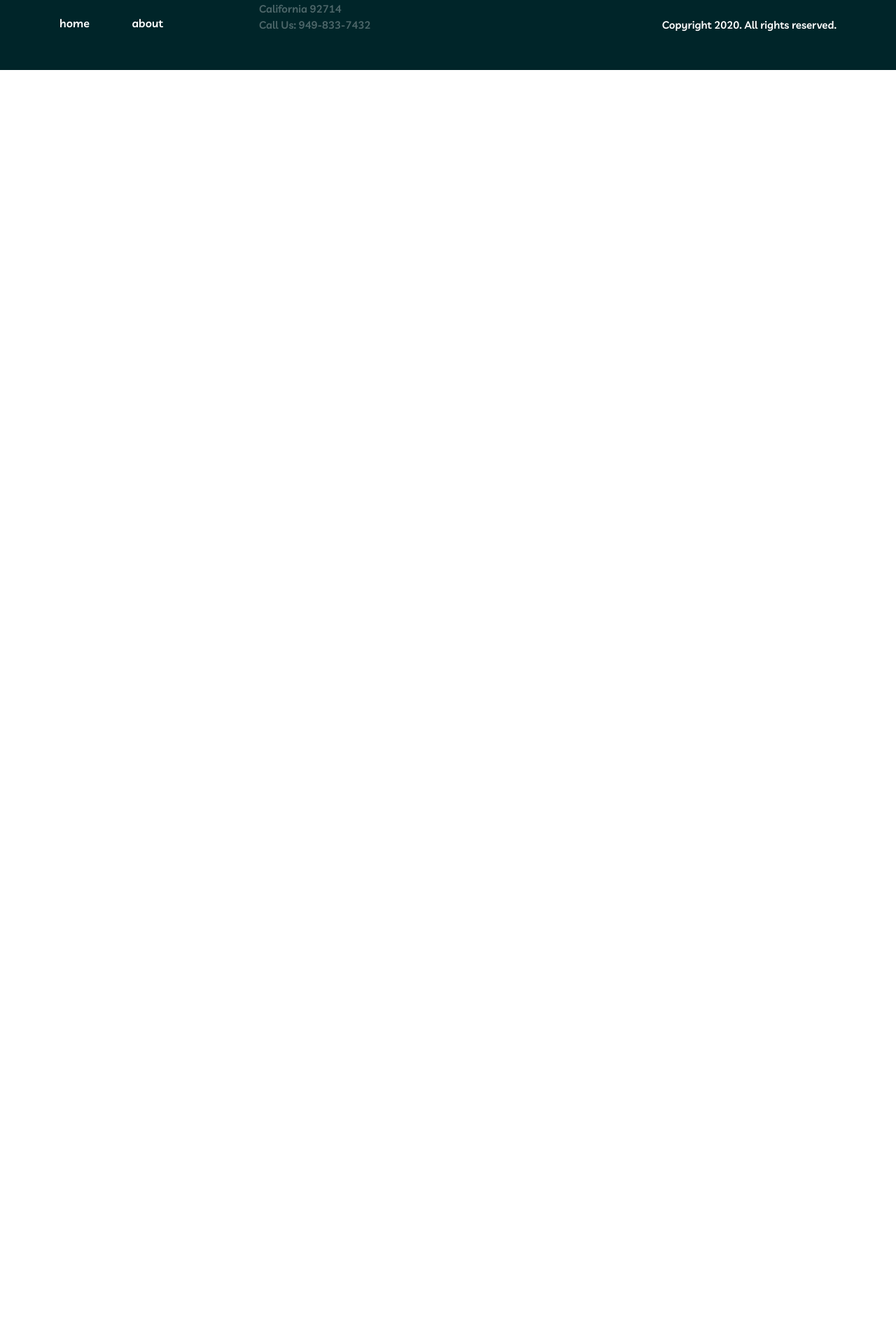
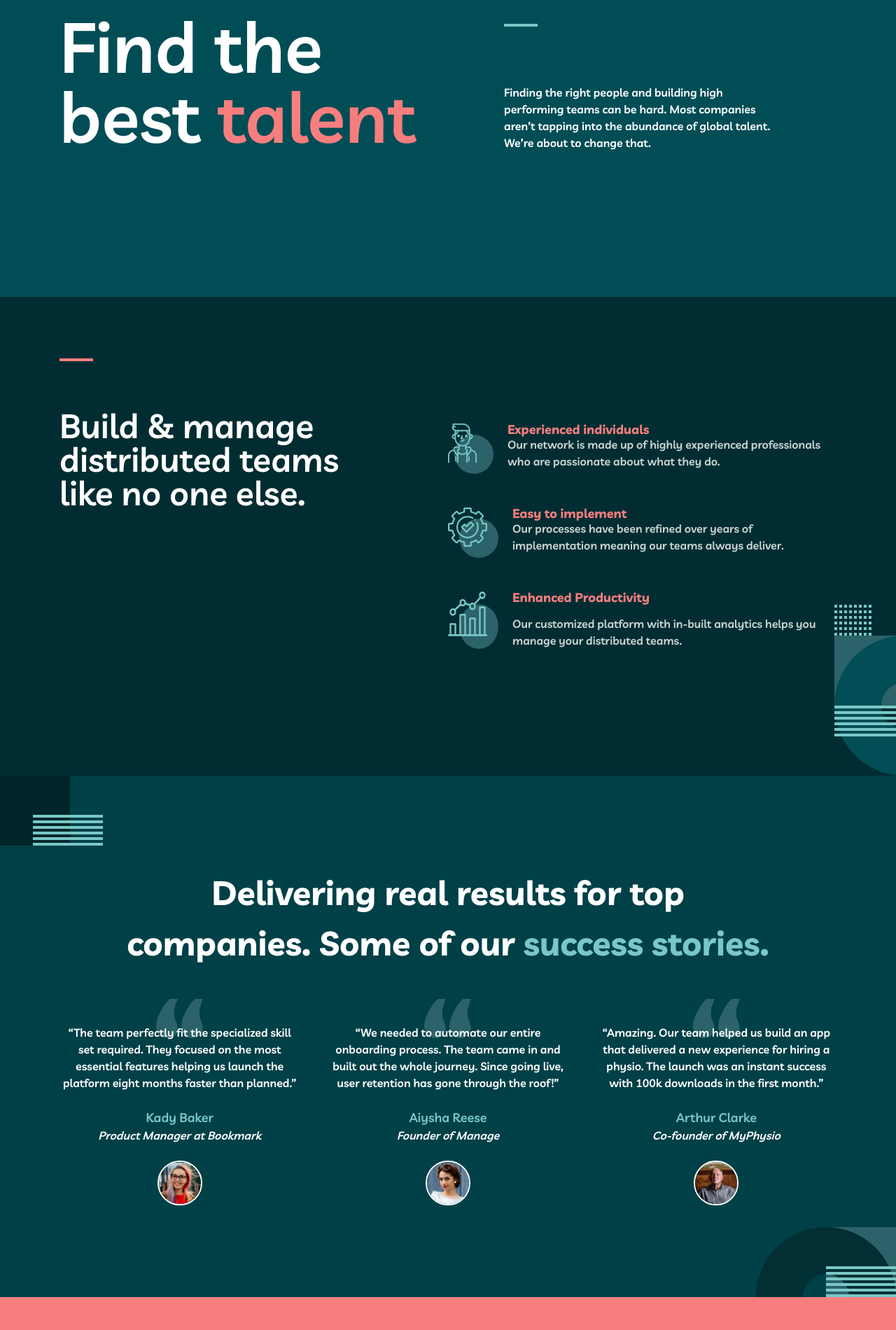
Before and after one commit to EnderCelik0/myteam-website, a React (Vite) app: page / in a window 1280 px wide. Shown: the part 220-2120 px from the top of the page at 70% size. Before the commit the page ends 800 px from the top, so only its background shows below. Built offline with nearby package versions, Linux system fonts and the light colour scheme.

Commit message:
completed features, header, testimonials and get-started components of homepage

```diff
--- a/src/Root.jsx
+++ /dev/null
@@ -1,22 +0,0 @@
-import { Outlet } from "react-router-dom";
-import Nav from "./components/navbar";
-import Footer from "./components/footer";
-import Wrapper from "./components/wrapper";
-
-function App() {
-  return (
-    <div className="selection:text-white min-h-screen font-livvic selection:bg-midnight-green">
-      <Wrapper bg="bg-jungle-green">
-        <Nav />
-      </Wrapper>
-
-      <Outlet />
-
-      <Wrapper bg="bg-dark-green">
-        <Footer />
-      </Wrapper>
-    </div>
-  );
-}
-
-export default App;
--- /dev/null
+++ b/src/components/home/features.jsx
@@ -0,0 +1,65 @@
+import iconPerson from "../../assets/icon/icon-person.svg";
+import iconChart from "../../assets/icon/icon-chart.svg";
+import iconCog from "../../assets/icon/icon-cog.svg";
+
+export default function Features() {
+  return (
+    <div className="grid h-[42.75rem] grid-cols-2 items-center overflow-hidden py-40">
+      <div className="relative self-start before:absolute before:-top-1/2 before:h-1 before:w-12 before:bg-light-coral">
+        <h3 className="text-white text-balance text-bold-sm leading-none">
+          Build & manage distributed teams like no one else.
+        </h3>
+      </div>
+
+      <div className="flex flex-col gap-12">
+        <div className="flex gap-5">
+          <img
+            src={iconPerson}
+            alt="feature-icon"
+            className="block max-w-full"
+          />
+          <div className="flex flex-col">
+            <h1 className="text-bold-xs font-bold leading-none text-light-coral">
+              Experienced individuals
+            </h1>
+            <p className="text-white/80 text-semibold-xs">
+              Our network is made up of highly experienced professionals who are
+              passionate about what they do.
+            </p>
+          </div>
+        </div>
+
+        <div className="flex gap-5">
+          <img src={iconCog} alt="feature-icon" className="block max-w-full" />
+
+          <div>
+            <h1 className="text-bold-xs font-bold leading-none text-light-coral">
+              Easy to implement
+            </h1>
+            <p className="text-white/80 text-semibold-xs">
+              Our processes have been refined over years of implementation
+              meaning our teams always deliver.
+            </p>
+          </div>
+        </div>
+
+        <div className="flex gap-5">
+          <img
+            src={iconChart}
+            alt="feature-icon"
+            className="block max-w-full"
+          />
+          <div>
+            <h1 className="mb-4 text-bold-xs font-bold leading-none text-light-coral">
+              Enhanced Productivity{" "}
+            </h1>
+            <p className="text-white/80 text-semibold-xs">
+              Our customized platform with in-built analytics helps you manage
+              your distributed teams.
+            </p>
+          </div>
+        </div>
+      </div>
+    </div>
+  );
+}
--- /dev/null
+++ b/src/components/home/get-started.jsx
@@ -0,0 +1,19 @@
+import { NavLink } from "react-router-dom";
+
+export default function GetStarted() {
+  return (
+    <div className="flex h-[12.5rem] items-center justify-center text-state-green">
+      <div className="flex w-full items-center justify-between px-20">
+        <h1 className="z-10 text-bold-sm font-bold">Ready to get started?</h1>
+
+        <div>
+          <NavLink to="/contact">
+            <button className="text-semibold-sm flex items-center gap-2 rounded-3xl border-2 border-state-green px-8 py-2 font-semibold transition-colors duration-200">
+              contact us
+            </button>
+          </NavLink>
+        </div>
+      </div>
+    </div>
+  );
+}
--- /dev/null
+++ b/src/components/home/header.jsx
@@ -0,0 +1,24 @@
+export default function Header() {
+  return (
+    <div className="grid grid-cols-2 items-end pb-52 pt-28">
+      <div>
+        <h1 className="text-white flex flex-col text-bold-lg leading-none">
+          Find the
+          <span>
+            best{" "}
+            <span className="text-light-coral selection:text-light-coral">
+              talent
+            </span>
+          </span>
+        </h1>
+      </div>
+      <div className="px-20 before:absolute before:top-1/4 before:h-1 before:w-12 before:bg-rapture-blue">
+        <p className="text-white">
+          Finding the right people and building high performing teams can be
+          hard. Most companies aren’t tapping into the abundance of global
+          talent. We’re about to change that.
+        </p>
+      </div>
+    </div>
+  );
+}
--- /dev/null
+++ b/src/components/home/testimonials.jsx
@@ -0,0 +1,69 @@
+import avatar1 from "../../assets/avatar/avatar-kady.jpg";
+import avatar2 from "../../assets/avatar/avatar-aiysha.jpg";
+import avatar3 from "../../assets/avatar/avatar-arthur.jpg";
+import quote from "../../assets/icon/icon-quotes.svg";
+
+export default function Testimonials() {
+  const testimonials = [
+    {
+      name: "Kady Baker",
+      title: "Product Manager at Bookmark",
+      testimony:
+        " “The team perfectly fit the specialized skill set required. They focused on the most essential features helping us launch the platform eight months faster than planned.”",
+      avatar: avatar1,
+    },
+    {
+      name: "Aiysha Reese",
+      title: "Founder of Manage",
+      testimony:
+        "“We needed to automate our entire onboarding process. The team came in and built out the whole journey. Since going live, user retention has gone through the roof!”",
+      avatar: avatar2,
+    },
+    {
+      name: "Arthur Clarke",
+      title: "Co-founder of MyPhysio",
+      testimony:
+        "“Amazing. Our team helped us build an app that delivered a new experience for hiring a physio. The launch was an instant success with 100k downloads in the first month.”",
+      avatar: avatar3,
+    },
+  ];
+
+  return (
+    <div className="text-white flex h-[46.563rem] flex-col items-center justify-center gap-20 text-center">
+      <div>
+        <div className="text-balance">
+          <h1 className="text-bold-sm font-bold">
+            Delivering real results for top companies. Some of our{" "}
+            <span className="text-rapture-blue">success stories.</span>
+          </h1>
+        </div>
+      </div>
+      <div className="grid grid-cols-3 gap-10">
+        {testimonials.map((testimony) => (
+          <div
+            key={testimony.testimony}
+            className="relative flex flex-col items-center gap-6"
+          >
+            <img src={quote} alt="quote-svg" className="absolute -top-9" />
+            <div className="z-0">
+              <p>{testimony.testimony}</p>
+            </div>
+            <div>
+              <h3 className="text-bold-xs text-rapture-blue">
+                {testimony.name}
+              </h3>
+              <i className="font-medium">{testimony.title}</i>
+            </div>
+            <div>
+              <img
+                src={testimony.avatar}
+                alt="testimony avatar"
+                className="border-white max-w-16 rounded-full border-2 object-cover"
+              />
+            </div>
+          </div>
+        ))}
+      </div>
+    </div>
+  );
+}
--- a/src/components/navbar.jsx
+++ b/src/components/navbar.jsx
@@ -13,26 +13,26 @@ export default function Nav() {
           </div>
 
           <ul className="text-white flex items-center gap-9 text-semi-bold-sm font-semibold">
-            <li className="transition-colors duration-200 hover:text-light-coral">
             <NavLink
               to="/"
               className={({ isActive }) =>
                 isActive ? "text-light-coral" : "text-white"
               }
             >
+              <li className="transition-colors duration-200 hover:text-light-coral">
                 home
+              </li>
             </NavLink>
-            </li>
-            <li className="transition-colors duration-200 hover:text-light-coral">
             <NavLink
               to="/about"
               className={({ isActive }) =>
                 isActive ? "text-light-coral" : "text-white"
               }
             >
+              <li className="transition-colors duration-200 hover:text-light-coral">
                 about
+              </li>
             </NavLink>
-            </li>
           </ul>
         </div>
 
--- a/src/components/wrapper.jsx
+++ b/src/components/wrapper.jsx
@@ -1,6 +1,6 @@
 export default function Wrapper({ bg, children }) {
   return (
-    <div className={`${bg}`}>
+    <div className={`${bg} relative overflow-hidden`}>
       <div className="mx-auto min-w-[20.438rem] max-w-[69.375rem]">
         {children}
       </div>
--- a/src/routes/home.jsx
+++ b/src/routes/home.jsx
@@ -1,7 +1,53 @@
+import Features from "../components/home/features";
+import GetStarted from "../components/home/get-started";
+import Header from "../components/home/header";
+import Testimonials from "../components/home/testimonials";
+import Wrapper from "../components/wrapper";
+// import bgPattern1 from "../assets/bg-pattern/bg-pattern-home-1.svg";
+// import bgPattern2 from "../assets/bg-pattern/bg-pattern-home-2.svg";
+import bgPattern3 from "../assets/bg-pattern/bg-pattern-home-3.svg";
+import bgPattern4 from "../assets/bg-pattern/bg-pattern-home-4-about-3.svg";
+import bgPattern5 from "../assets/bg-pattern/bg-pattern-home-5.svg";
+import bgPattern6 from "../assets/bg-pattern/bg-pattern-home-6-about-5.svg";
+
 export default function Home() {
   return (
-    <div className="flex flex-col items-center justify-center">
-      <h1 className="text-white text-5xl font-semibold">Welcome to myteam</h1>
-    </div>
+    <main>
+      <Wrapper bg="bg-midnight-green">
+        <Header />
+      </Wrapper>
+
+      <Wrapper bg="bg-state-green">
+        <img
+          src={bgPattern3}
+          alt="bg-pattern"
+          className="absolute -right-28 bottom-0"
+        />
+        <Features />
+      </Wrapper>
+
+      <Wrapper bg="bg-jungle-green">
+        <img
+          src={bgPattern4}
+          alt="bg-pattern"
+          className="absolute left-0 top-0"
+        />
+        <img
+          src={bgPattern5}
+          alt="bg-pattern"
+          className="absolute bottom-0 right-0"
+        />
+        <Testimonials />
+      </Wrapper>
+
+      <Wrapper bg="bg-light-coral">
+        <img
+          src={bgPattern6}
+          alt="bg-pattern"
+          className="absolute bottom-0 left-0"
+        />
+        <GetStarted />
+      </Wrapper>
+    </main>
   );
 }
--- a/src/routes/root.jsx
+++ b/src/routes/root.jsx
@@ -1,9 +1,22 @@
-function Root() {
+import { Outlet } from "react-router-dom";
+import Nav from "../components/navbar";
+import Footer from "../components/footer";
+import Wrapper from "../components/wrapper";
+
+function App() {
   return (
-    <div className="m-0 box-border min-h-screen min-w-[20.438rem] max-w-[69.375rem] p-0 font-livvic">
-      <div>1231231</div>
+    <div className="selection:text-white min-h-screen font-livvic selection:bg-midnight-green">
+      <Wrapper bg="bg-midnight-green">
+        <Nav />
+      </Wrapper>
+
+      <Outlet />
+
+      <Wrapper bg="bg-dark-green">
+        <Footer />
+      </Wrapper>
     </div>
   );
 }
 
-export default Root;
+export default App;
```
Also changed, not shown: src/main.jsx (+6 -1 lines). Lines whose indentation alone changed are shown as unchanged.
